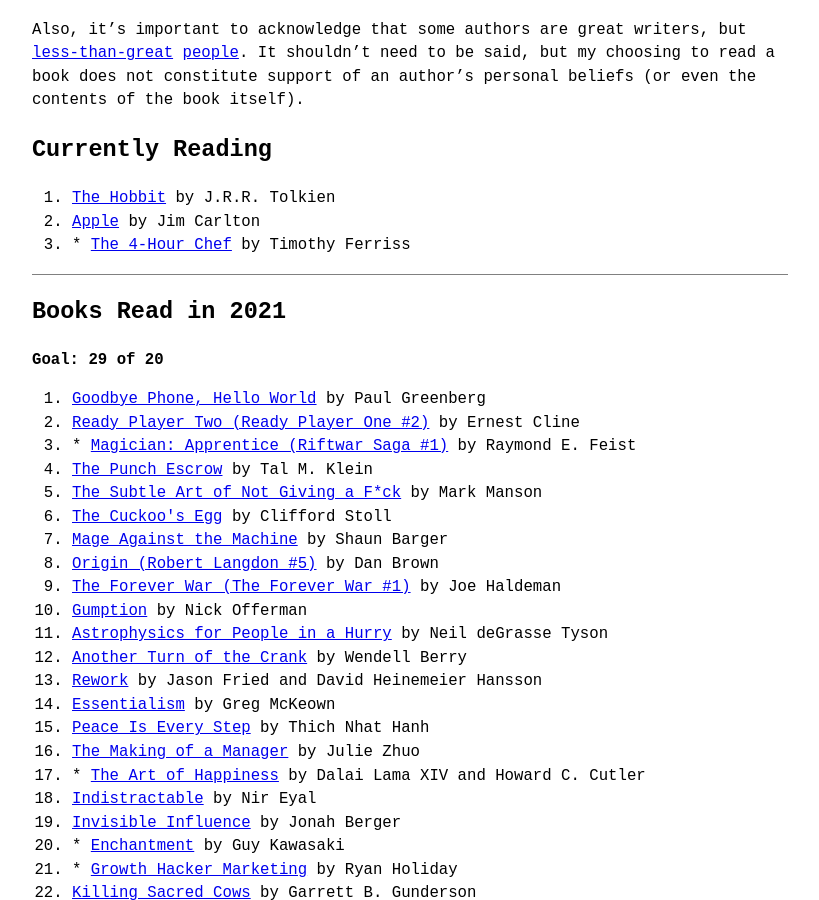
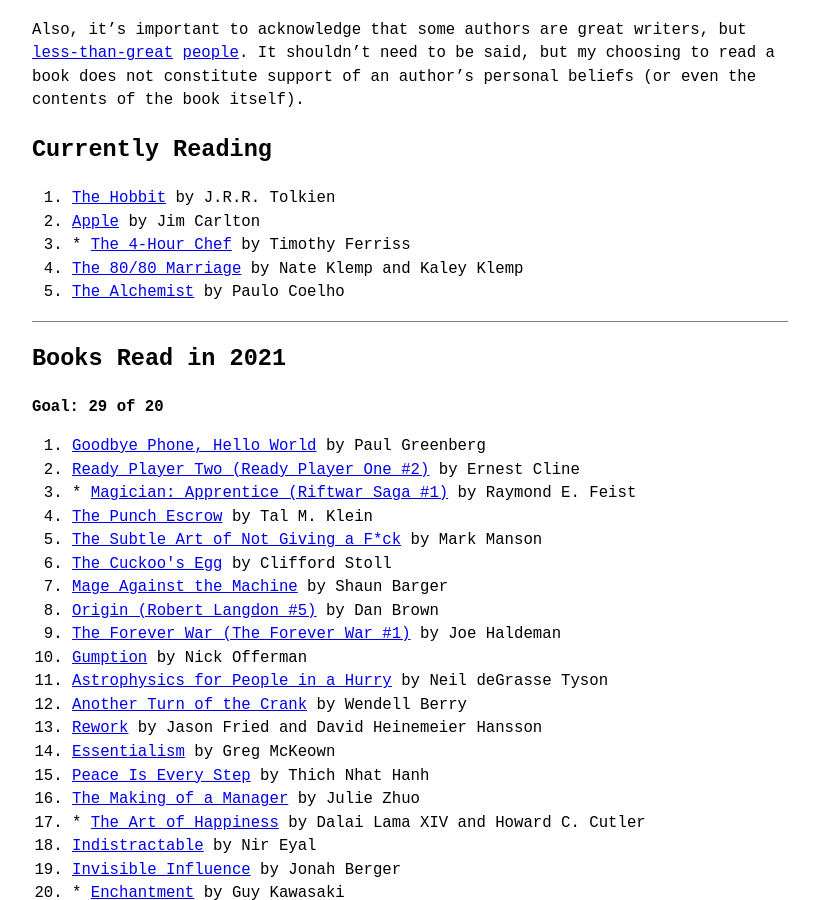
Before and after one commit to zachflower/flower.codes, a Jekyll site: the page built from library.md, in a window 1280 px wide and 900 px high, scrolled down 509 px. Shown: the whole window, without its empty margins (230-1049 px from the left). Built offline with Jekyll 4.4.1, drawn with Linux system fonts in a browser that asks for light colours; Markdown is read by kramdown in place of the engine named in the settings; some of the changed text lies outside the part shown.

Commit message:
started "the alchemist" and "the 80/80 marriage"

```diff
--- a/_data/library.yml
+++ b/_data/library.yml
@@ -427,6 +427,7 @@ entries:
   - title: The 80/80 Marriage
     author: Nate Klemp and Kaley Klemp
     isbn: "1984880772"
+    started: 2021-05-03
 
   - title: An American Sickness
     author: Elisabeth Rosenthal
@@ -463,3 +464,8 @@ entries:
   - title: A Delusion of Satan
     author: Frances Hill
     isbn: "0306811596"
+
+  - title: The Alchemist
+    author: Paulo Coelho
+    isbn: "0062315005"
+    started: 2021-05-03
```
